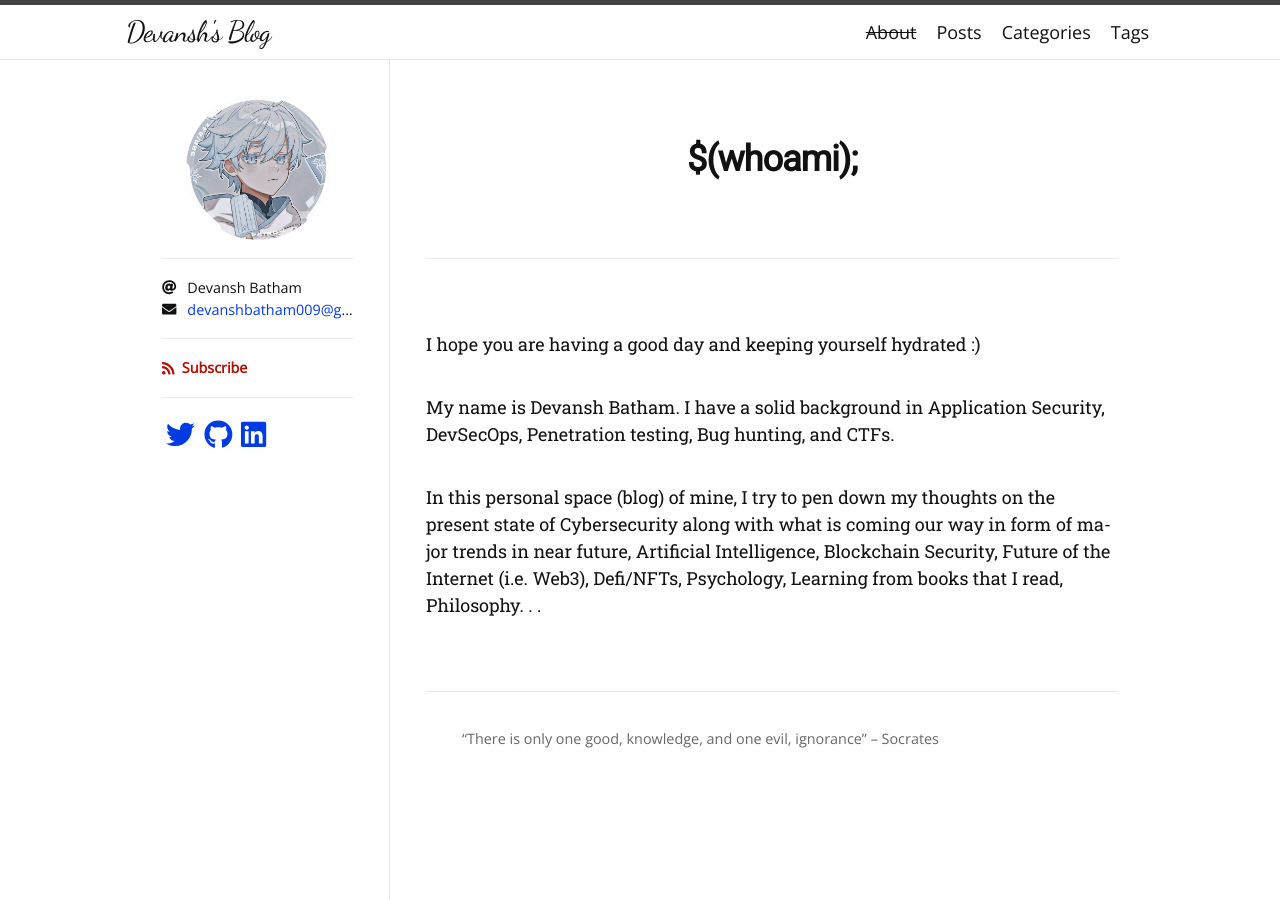
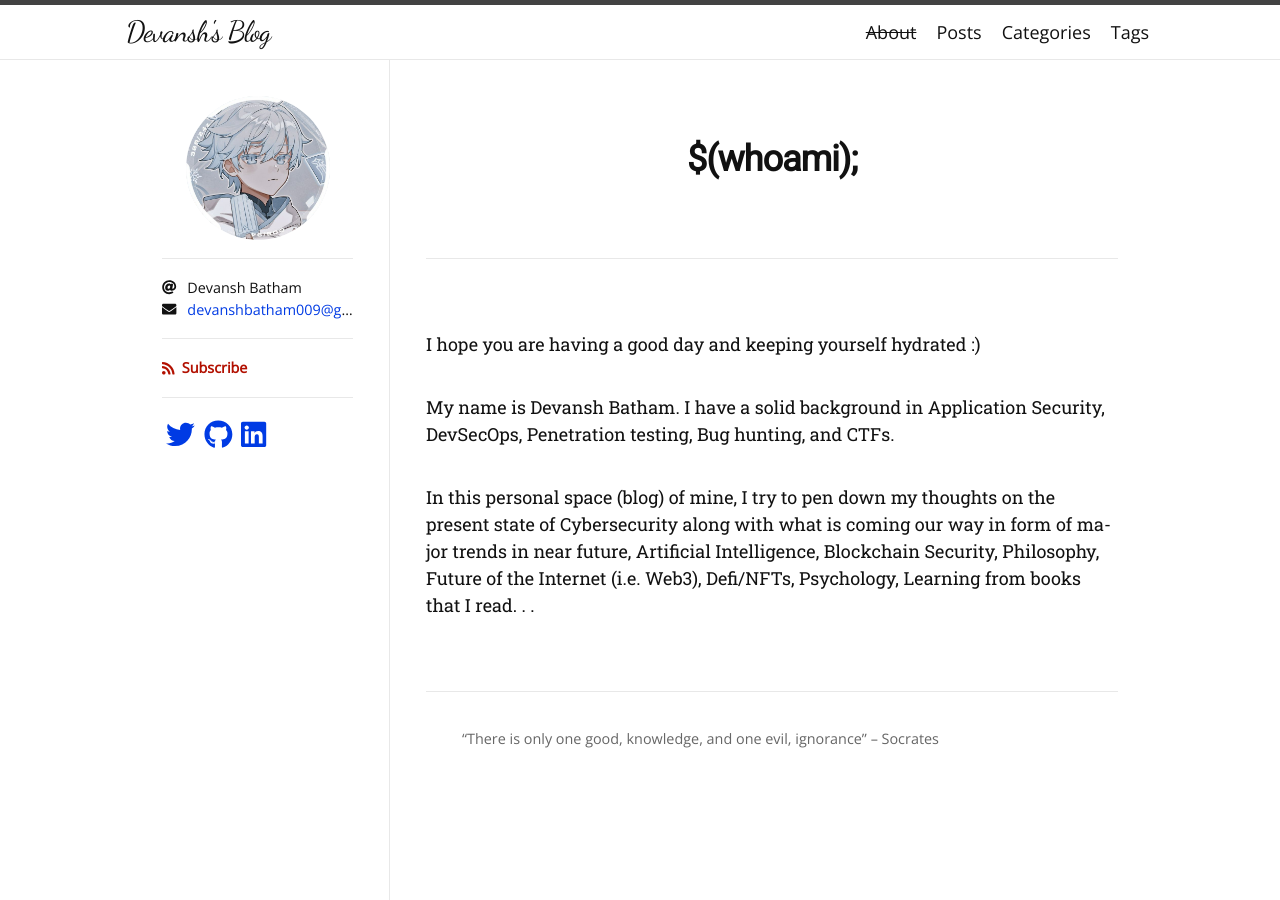
Before and after one commit to devanshbatham/devanshbatham.github.io, a Jekyll site: the page built from about.md, in a window 1280 px wide. Built offline with Jekyll 4.4.1, drawn with Linux system fonts in a browser that asks for light colours; nearby versions of some CDN libraries; some web fonts are replaced.

Commit message:
Updating Bio

```diff
--- a/about.md
+++ b/about.md
@@ -8,4 +8,4 @@ I hope you are having a good day and keeping yourself hydrated :)
 
 My name is Devansh Batham. I have a solid background in Application Security, DevSecOps, Penetration testing, Bug hunting, and CTFs.
 
-In this personal space (blog) of mine, I try to pen down my thoughts on the present state of Cybersecurity along with what is coming our way in form of major trends in near future, Artificial Intelligence, Blockchain Security, Future of the Internet (i.e. Web3), Defi/NFTs, Psychology, Learning from books that I read, Philosophy. . .
+In this personal space (blog) of mine, I try to pen down my thoughts on the present state of Cybersecurity along with what is coming our way in form of major trends in near future, Artificial Intelligence, Blockchain Security, Philosophy, Future of the Internet (i.e. Web3), Defi/NFTs, Psychology, Learning from books that I read. . .
```
